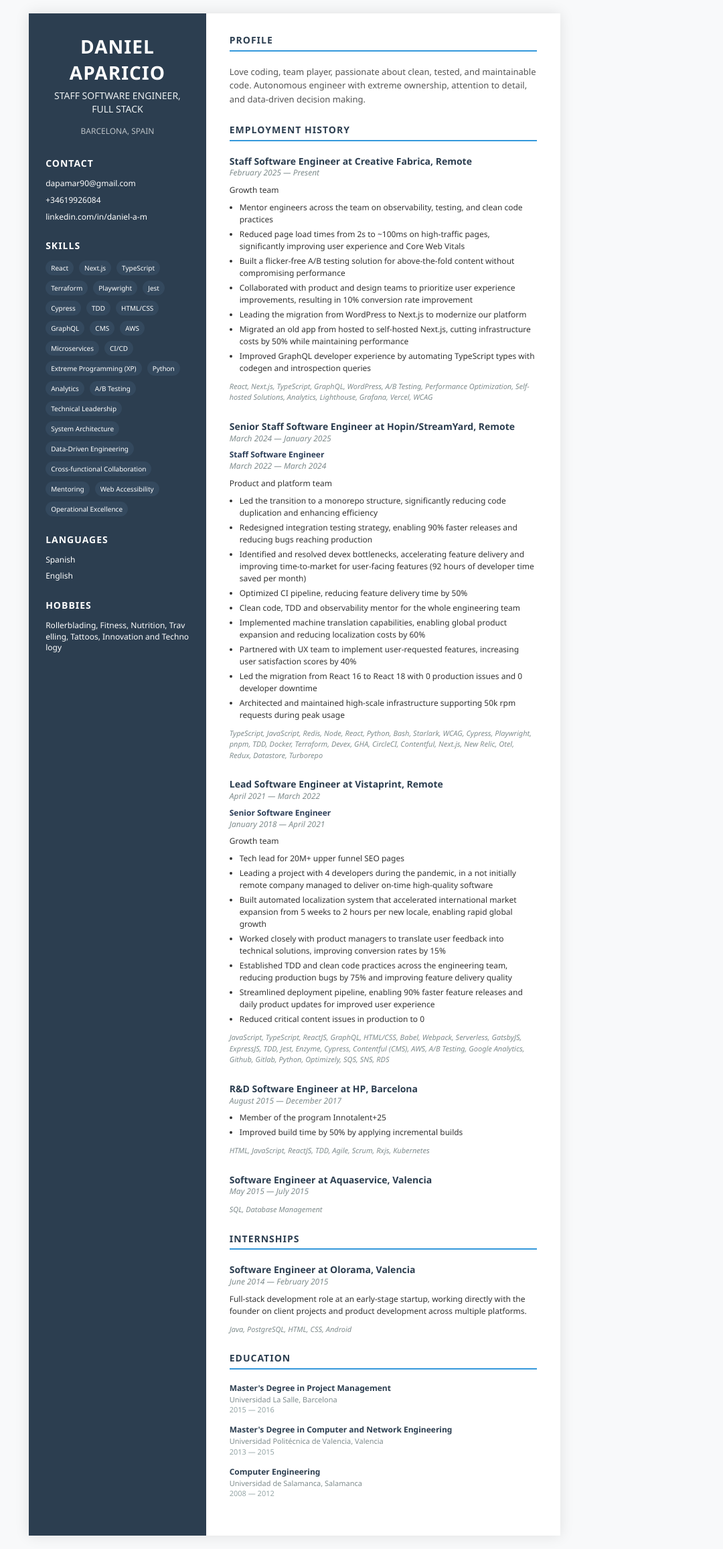
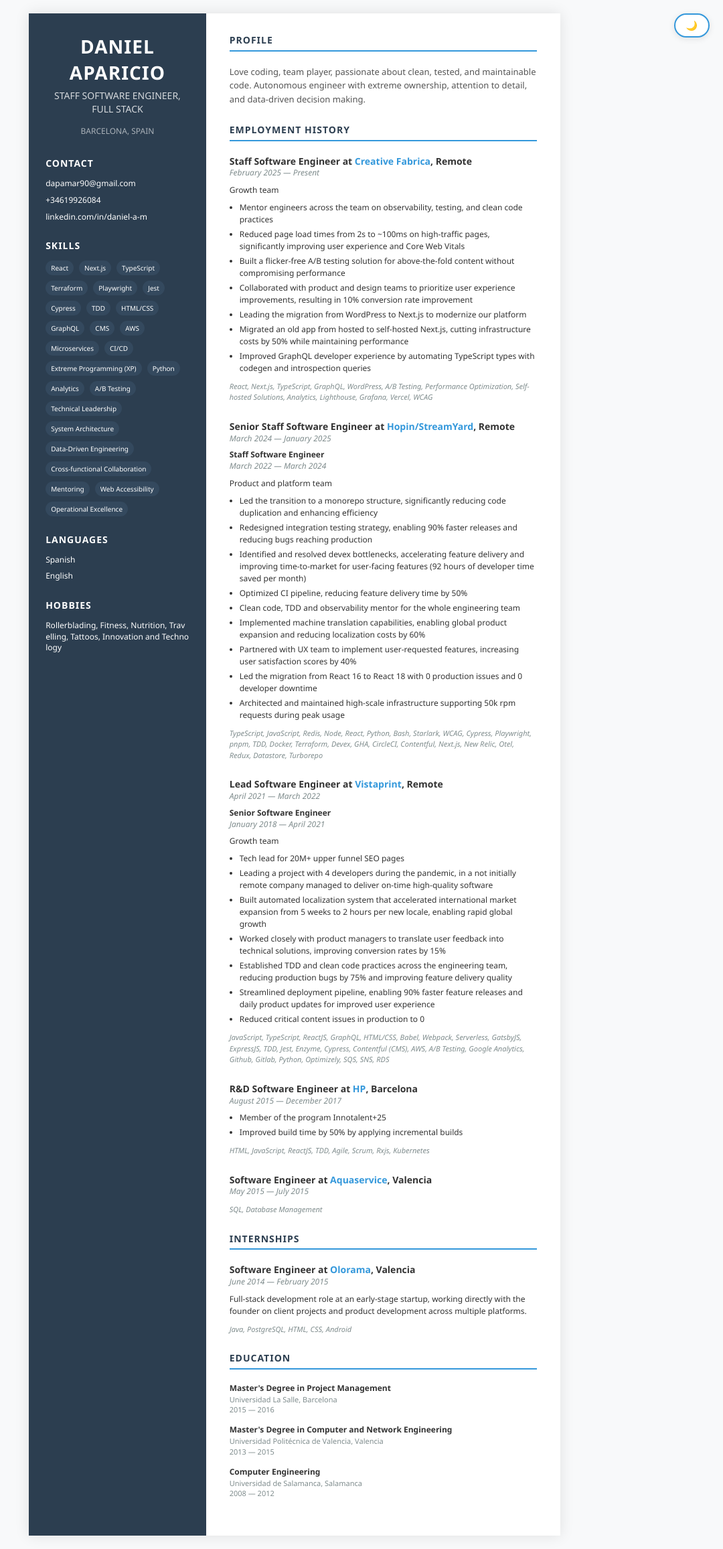
Before and after one commit to apaniel/CV, a plain HTML site: page index.html in a window 1280 px wide. Shown: the whole page at 67% size, without its empty margins (200-1280 px from the left). Drawn offline with Linux system fonts and the light colour scheme.

Commit message:
Update index.html

```diff
--- a/index.html
+++ b/index.html
@@ -6,38 +6,121 @@
     <meta name="viewport" content="width=device-width, initial-scale=1.0">
     <title>Daniel Aparicio - Staff Software Engineer CV</title>
     <style>
+        :root {
+            --bg-color: #f8f9fa;
+            --container-bg: white;
+            --sidebar-bg: #2c3e50;
+            --sidebar-text: white;
+            --main-text: #333;
+            --section-title-color: #2c3e50;
+            --section-border-color: #3498db;
+            --company-color: #3498db;
+            --job-period-color: #7f8c8d;
+            --profile-text: #555;
+            --tech-stack-color: #7f8c8d;
+            --shadow-color: rgba(0, 0, 0, 0.1);
+            --current-role-bg: #fff5f5;
+            --current-role-border: #e74c3c;
+            --skill-tag-bg: #34495e;
+        }
+
+        [data-theme="dark"] {
+            --bg-color: #1a1a1a;
+            --container-bg: #2d2d2d;
+            --sidebar-bg: #1e1e1e;
+            --sidebar-text: #e0e0e0;
+            --main-text: #e0e0e0;
+            --section-title-color: #4a9eff;
+            --section-border-color: #4a9eff;
+            --company-color: #4a9eff;
+            --job-period-color: #a0a0a0;
+            --profile-text: #c0c0c0;
+            --tech-stack-color: #a0a0a0;
+            --shadow-color: rgba(0, 0, 0, 0.3);
+            --current-role-bg: #3a2626;
+            --current-role-border: #ff6b6b;
+            --skill-tag-bg: #404040;
+        }
+
         * {
             margin: 0;
             padding: 0;
             box-sizing: border-box;
         }
 
+        .skip-link {
+            position: absolute;
+            top: -40px;
+            left: 0;
+            background: var(--section-title-color);
+            color: var(--container-bg);
+            padding: 8px;
+            z-index: 100;
+            transition: top 0.3s;
+        }
+
+        .skip-link:focus {
+            top: 0;
+        }
+
         body {
             font-family: 'Segoe UI', Tahoma, Geneva, Verdana, sans-serif;
             line-height: 1.4;
-            color: #333;
-            background: #f8f9fa;
+            color: var(--main-text);
+            background: var(--bg-color);
             padding: 20px;
+            transition: background-color 0.3s ease, color 0.3s ease;
+        }
+
+        .theme-toggle {
+            position: fixed;
+            bottom: 20px;
+            right: 20px;
+            z-index: 1000;
+            background: var(--container-bg);
+            border: 2px solid var(--section-border-color);
+            border-radius: 50px;
+            padding: 8px 16px;
+            cursor: pointer;
+            font-size: 14px;
+            font-weight: bold;
+            color: var(--main-text);
+            transition: all 0.3s ease;
+            box-shadow: 0 2px 10px var(--shadow-color);
+        }
+
+        .theme-toggle:hover {
+            transform: translateY(-2px);
+            box-shadow: 0 4px 15px var(--shadow-color);
         }
 
         .cv-container {
             max-width: 210mm;
             margin: 0 auto;
-            background: white;
-            box-shadow: 0 0 20px rgba(0, 0, 0, 0.1);
+            background: var(--container-bg);
+            box-shadow: 0 0 20px var(--shadow-color);
             display: grid;
             grid-template-columns: 1fr 2fr;
             min-height: 297mm;
+            transition: background-color 0.3s ease, box-shadow 0.3s ease;
         }
 
         .sidebar {
-            background: #2c3e50;
-            color: white;
+            background: var(--sidebar-bg);
+            color: var(--sidebar-text);
             padding: 30px 25px;
+            transition: background-color 0.3s ease, color 0.3s ease;
         }
 
         .main-content {
             padding: 30px 35px;
+        }
+
+        h1,
+        h2,
+        h3,
+        h4 {
+            margin: 0;
         }
 
         .header {
@@ -54,14 +137,16 @@
 
         .title {
             font-size: 14px;
-            color: #ecf0f1;
+            color: var(--sidebar-text);
             margin-bottom: 15px;
             font-weight: 300;
+            opacity: 0.8;
         }
 
         .location {
             font-size: 12px;
-            color: #bdc3c7;
+            color: var(--sidebar-text);
+            opacity: 0.6;
         }
 
         .section {
@@ -77,10 +162,11 @@
         }
 
         .main-content .section-title {
-            color: #2c3e50;
-            border-bottom: 2px solid #3498db;
+            color: var(--section-title-color);
+            border-bottom: 2px solid var(--section-border-color);
             padding-bottom: 5px;
             margin-bottom: 20px;
+            transition: color 0.3s ease, border-color 0.3s ease;
         }
 
         .contact-item {
@@ -97,11 +183,12 @@
         }
 
         .skill-tag {
-            background: #34495e;
+            background: var(--skill-tag-bg);
             padding: 4px 8px;
             border-radius: 12px;
             font-size: 10px;
             white-space: nowrap;
+            transition: background-color 0.3s ease;
         }
 
         .job {
@@ -116,25 +203,29 @@
         .job-title {
             font-weight: bold;
             font-size: 14px;
-            color: #2c3e50;
+            color: var(--main-text);
+            transition: color 0.3s ease;
         }
 
         .previous-job-title {
             font-weight: bold;
             font-size: 12px;
-            color: #2c3e59;
+            color: var(--main-text);
+            transition: color 0.3s ease;
         }
 
         .company {
             font-weight: 600;
-            color: #3498db;
+            color: var(--company-color);
+            transition: color 0.3s ease;
         }
 
         .job-period {
             font-size: 12px;
-            color: #7f8c8d;
+            color: var(--job-period-color);
             font-style: italic;
             margin-bottom: 8px;
+            transition: color 0.3s ease;
         }
 
         .job-description {
@@ -154,8 +245,9 @@
         .tech-stack {
             margin-top: 10px;
             font-style: italic;
-            color: #7f8c8d;
+            color: var(--tech-stack-color);
             font-size: 11px;
+            transition: color 0.3s ease;
         }
 
         /* Link styling */
@@ -174,20 +266,21 @@
         }
 
         /* Main content links */
-        .main-content a {
+        .main-content a:not(.company) {
             color: inherit;
         }
 
         /* Company links specifically */
         .company {
-            color: #3498db;
+            color: var(--company-color) !important;
         }
 
         .profile {
             font-size: 13px;
             line-height: 1.6;
-            color: #555;
+            color: var(--profile-text);
             margin-bottom: 25px;
+            transition: color 0.3s ease;
         }
 
         .education-item {
@@ -197,26 +290,37 @@
         .degree {
             font-weight: bold;
             font-size: 12px;
-            color: #2c3e50;
+            color: var(--main-text);
+            transition: color 0.3s ease;
         }
 
         .institution {
             font-size: 11px;
-            color: #7f8c8d;
+            color: var(--job-period-color);
+            transition: color 0.3s ease;
         }
 
         .year {
             font-size: 11px;
-            color: #95a5a6;
+            color: var(--tech-stack-color);
+            transition: color 0.3s ease;
         }
 
         .current-role {
-            border-left: 4px solid #e74c3c;
+            border-left: 4px solid var(--current-role-border);
             padding-left: 15px;
-            background: #fff5f5;
+            background: var(--current-role-bg);
             margin-left: -15px;
             padding-top: 10px;
             padding-bottom: 10px;
+            transition: background-color 0.3s ease, border-color 0.3s ease;
+        }
+
+        @media screen and (min-width: 1024px) {
+            .theme-toggle {
+                top: 20px;
+                bottom: auto;
+            }
         }
 
         @media print {
@@ -229,11 +333,22 @@
                 box-shadow: none;
                 max-width: none;
             }
+
+            .theme-toggle {
+                display: none;
+            }
         }
 
         @media screen and (max-width: 768px) {
             body {
                 padding: 10px;
+            }
+
+            .theme-toggle {
+                bottom: 20px;
+                right: 20px;
+                padding: 8px 12px;
+                font-size: 12px;
             }
 
             .cv-container {
@@ -288,6 +403,13 @@
                 padding: 5px;
             }
 
+            .theme-toggle {
+                bottom: 15px;
+                right: 15px;
+                padding: 6px 10px;
+                font-size: 11px;
+            }
+
             .sidebar,
             .main-content {
                 padding: 15px;
@@ -322,24 +444,29 @@
 </head>
 
 <body>
+    <a href="#main" class="skip-link">Skip to main content</a>
+    <button class="theme-toggle" onclick="toggleTheme()" aria-label="Toggle dark mode">
+        🌙
+    </button>
+
     <div class="cv-container">
         <div class="sidebar">
-            <div class="header">
-                <div class="name">DANIEL APARICIO</div>
-                <div class="title">STAFF SOFTWARE ENGINEER, FULL STACK</div>
+            <header class="header">
+                <h1 class="name">DANIEL APARICIO</h1>
+                <p class="title">STAFF SOFTWARE ENGINEER, FULL STACK</p>
                 <div class="location">BARCELONA, SPAIN</div>
-            </div>
+            </header>
 
-            <div class="section">
-                <div class="section-title">CONTACT</div>
+            <section class="section">
+                <h2 class="section-title">CONTACT</h2>
                 <div class="contact-item"><a href="mailto:dapamar90@gmail.com">dapamar90@gmail.com</a></div>
                 <div class="contact-item"><a href="tel:+34619926084">+34619926084</a></div>
                 <div class="contact-item"><a
                         href="https://www.linkedin.com/in/daniel-a-m/">linkedin.com/in/daniel-a-m</a></div>
-            </div>
+            </section>
 
-            <div class="section">
-                <div class="section-title">SKILLS</div>
+            <section class="section">
+                <h2 class="section-title">SKILLS</h2>
                 <div class="skills-list">
                     <span class="skill-tag">React</span>
                     <span class="skill-tag">Next.js</span>
@@ -367,40 +494,40 @@
                     <span class="skill-tag">Web Accessibility</span>
                     <span class="skill-tag">Operational Excellence</span>
                 </div>
-            </div>
+            </section>
 
-            <div class="section desktop-only">
-                <div class="section-title">LANGUAGES</div>
+            <section class="section desktop-only">
+                <h2 class="section-title">LANGUAGES</h2>
                 <div class="contact-item">Spanish</div>
                 <div class="contact-item">English</div>
-            </div>
+            </section>
 
-            <div class="section desktop-only">
-                <div class="section-title">HOBBIES</div>
+            <section class="section desktop-only">
+                <h2 class="section-title">HOBBIES</h2>
                 <div class="contact-item">Rollerblading, Fitness, Nutrition, Travelling, Tattoos, Innovation and
                     Technology</div>
-            </div>
+            </section>
         </div>
 
-        <div class="main-content">
-            <div class="section">
-                <div class="section-title">PROFILE</div>
+        <main class="main-content" id="main" role="main">
+            <section class="section">
+                <h2 class="section-title">PROFILE</h2>
                 <div class="profile">
                     Love coding, team player, passionate about clean, tested, and maintainable code. Autonomous engineer
                     with extreme ownership, attention to detail, and data-driven decision making.
                 </div>
-            </div>
+            </section>
 
-            <div class="section">
-                <div class="section-title">EMPLOYMENT HISTORY</div>
+            <section class="section">
+                <h2 class="section-title">EMPLOYMENT HISTORY</h2>
 
-                <div class="job">
-                    <div class="job-header">
-                        <div class="job-title">Staff Software Engineer at <a class="company"
+                <article class="job">
+                    <header class="job-header">
+                        <h3 class="job-title">Staff Software Engineer at <a class="company"
                                 href="https://www.creativefabrica.com">Creative Fabrica</a>,
-                            Remote</div>
+                            Remote</h3>
                         <div class="job-period">February 2025 — Present</div>
-                    </div>
+                    </header>
                     <div class="job-description">
                         Growth team
                         <ul>
@@ -422,18 +549,18 @@
                         <div class="tech-stack">React, Next.js, TypeScript, GraphQL, WordPress, A/B Testing, Performance
                             Optimization, Self-hosted Solutions, Analytics, Lighthouse, Grafana, Vercel, WCAG</div>
                     </div>
-                </div>
+                </article>
 
-                <div class="job">
-                    <div class="job-header">
-                        <div class="job-title">Senior Staff Software Engineer at <a href="https://www.streamyard.com"
-                                class="company">Hopin/StreamYard</a>, Remote</div>
+                <article class="job">
+                    <header class="job-header">
+                        <h3 class="job-title">Senior Staff Software Engineer at <a href="https://www.streamyard.com"
+                                class="company">Hopin/StreamYard</a>, Remote</h3>
                         <div class="job-period">March 2024 — January 2025</div>
-                    </div>
-                    <div class="job-header">
-                        <div class="previous-job-title">Staff Software Engineer</div>
+                    </header>
+                    <header class="job-header">
+                        <h4 class="previous-job-title">Staff Software Engineer</h4>
                         <div class="job-period">March 2022 — March 2024</div>
-                    </div>
+                    </header>
                     <div class="job-description">
                         Product and platform team
                         <ul>
@@ -460,19 +587,19 @@
                             Cypress, Playwright, pnpm, TDD, Docker, Terraform, Devex, GHA, CircleCI, Contentful,
                             Next.js, New Relic, Otel, Redux, Datastore, Turborepo</div>
                     </div>
-                </div>
+                </article>
 
-                <div class="job">
-                    <div class="job-header">
-                        <div class="job-title">Lead Software Engineer at <a href="https://www.vistaprint.com"
+                <article class="job">
+                    <header class="job-header">
+                        <h3 class="job-title">Lead Software Engineer at <a href="https://www.vistaprint.com"
                                 class="company">Vistaprint</a>, Remote
-                        </div>
+                        </h3>
                         <div class="job-period">April 2021 — March 2022</div>
-                    </div>
-                    <div class="job-header">
-                        <div class="previous-job-title">Senior Software Engineer</div>
+                    </header>
+                    <header class="job-header">
+                        <h4 class="previous-job-title">Senior Software Engineer</h4>
                         <div class="job-period">January 2018 — April 2021</div>
-                    </div>
+                    </header>
                     <div class="job-description">
                         Growth team
                         <ul>
@@ -493,15 +620,15 @@
                             Serverless, GatsbyJS, ExpressJS, TDD, Jest, Enzyme, Cypress, Contentful (CMS), AWS, A/B
                             Testing, Google Analytics, Github, Gitlab, Python, Optimizely, SQS, SNS, RDS</div>
                     </div>
-                </div>
+                </article>
 
-                <div class="job">
-                    <div class="job-header">
-                        <div class="job-title">R&amp;D Software Engineer at <a href="https://www.hp.com"
+                <article class="job">
+                    <header class="job-header">
+                        <h3 class="job-title">R&amp;D Software Engineer at <a href="https://www.hp.com"
                                 class="company">HP</a>,
-                            Barcelona</div>
+                            Barcelona</h3>
                         <div class="job-period">August 2015 — December 2017</div>
-                    </div>
+                    </header>
                     <div class="job-description">
                         <ul>
                             <li>Member of the program Innotalent+25</li>
@@ -510,64 +637,95 @@
                         <div class="tech-stack">HTML, JavaScript, ReactJS, TDD, Agile, Scrum, Rxjs, Kubernetes
                         </div>
                     </div>
-                </div>
+                </article>
 
-                <div class="job">
-                    <div class="job-header">
-                        <div class="job-title">Software Engineer at <a href="https://www.aquaservice.com"
-                                class="company">Aquaservice</a>, Valencia</div>
+                <article class="job">
+                    <header class="job-header">
+                        <h3 class="job-title">Software Engineer at <a href="https://www.aquaservice.com"
+                                class="company">Aquaservice</a>, Valencia</h3>
                         <div class="job-period">May 2015 — July 2015</div>
-                    </div>
+                    </header>
                     <div class="job-description">
                         <div class="tech-stack">SQL, Database Management</div>
                     </div>
-                </div>
-            </div>
+                </article>
+            </section>
 
-            <div class="section">
-                <div class="section-title">INTERNSHIPS</div>
+            <section class="section">
+                <h2 class="section-title">INTERNSHIPS</h2>
 
-                <div class="job">
-                    <div class="job-header">
-                        <div class="job-title">Software Engineer at <a href="https://www.olorama.com"
+                <article class="job">
+                    <header class="job-header">
+                        <h3 class="job-title">Software Engineer at <a href="https://www.olorama.com"
                                 class="company">Olorama</a>, Valencia
-                        </div>
+                        </h3>
                         <div class="job-period">June 2014 — February 2015</div>
-                    </div>
+                    </header>
                     <div class="job-description">
                         Full-stack development role at an early-stage startup, working directly with the founder on
                         client projects and product development across multiple platforms.
                         <div class="tech-stack">Java, PostgreSQL, HTML, CSS, Android</div>
                     </div>
-                </div>
-            </div>
+                </article>
+            </section>
 
-            <div class="section">
-                <div class="section-title">EDUCATION</div>
+            <section class="section">
+                <h2 class="section-title">EDUCATION</h2>
 
                 <div class="education-item">
-                    <div class="degree">Master's Degree in Project Management</div>
+                    <h3 class="degree">Master's Degree in Project Management</h3>
                     <div class="institution">Universidad La Salle, Barcelona</div>
                     <div class="year">2015 — 2016</div>
                 </div>
 
                 <div class="education-item">
-                    <div class="degree">Master's Degree in Computer and Network Engineering</div>
+                    <h3 class="degree">Master's Degree in Computer and Network Engineering</h3>
                     <div class="institution">Universidad Politécnica de Valencia, Valencia</div>
                     <div class="year">2013 — 2015</div>
                 </div>
 
                 <div class="education-item">
-                    <div class="degree">Computer Engineering</div>
+                    <h3 class="degree">Computer Engineering</h3>
                     <div class="institution">Universidad de Salamanca, Salamanca</div>
                     <div class="year">2008 — 2012</div>
                 </div>
-            </div>
+            </section>
 
-        </div>
+        </main>
     </div>
 
     </div>
+
+    <script>
+        // Check for saved theme preference or default to light mode
+        const currentTheme = localStorage.getItem('theme') || 'light';
+        document.documentElement.setAttribute('data-theme', currentTheme);
+
+        // Update button text based on current theme
+        updateToggleButton();
+
+        function toggleTheme() {
+            const currentTheme = document.documentElement.getAttribute('data-theme');
+            const newTheme = currentTheme === 'dark' ? 'light' : 'dark';
+
+            document.documentElement.setAttribute('data-theme', newTheme);
+            localStorage.setItem('theme', newTheme);
+
+            updateToggleButton();
+        }
+
+        function updateToggleButton() {
+            const button = document.querySelector('.theme-toggle');
+            const currentTheme = document.documentElement.getAttribute('data-theme');
+
+            if (currentTheme === 'dark') {
+                button.innerHTML = '☀️';
+            } else {
+                button.innerHTML = '🌙';
+            }
+        }
+    </script>
+
 </body>
 
 </html>
```
